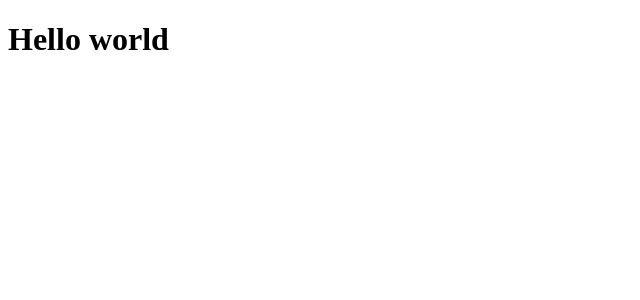
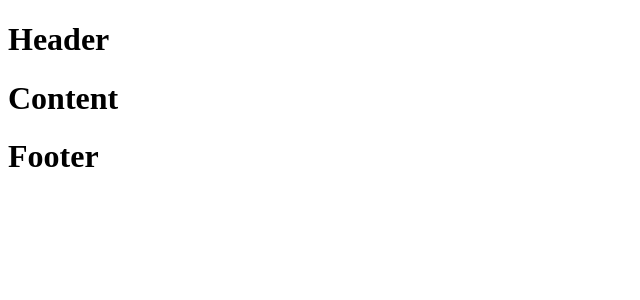
Before and after one commit to DeividasKakta/movie-review-app, a React (Create React App) app in the folder movie-review-ui/: page / in a window 1280 px wide. Shown: the top 300 px of the page, without its empty margins (0-640 px from the left). Built offline with nearby package versions, Linux system fonts and the light colour scheme.

Commit message:
Add initial Header, Content and Footer components

```diff
--- a/movie-review-ui/src/App.js
+++ b/movie-review-ui/src/App.js
@@ -1,10 +1,15 @@
+import Header from "./components/Header/Header";
+import Content from "./components/Content/Content";
+import Footer from "./components/Footer/Footer";
 
 function App() {
-  return (
-    <div>
-      <h1>Hello world</h1>
-    </div>
-  );
+    return (
+        <>
+            <Header/>
+            <Content/>
+            <Footer/>
+        </>
+    );
 }
 
 export default App;
--- /dev/null
+++ b/movie-review-ui/src/components/Content/Content.js
@@ -0,0 +1,11 @@
+
+const Content = () => {
+
+    return (
+        <>
+            <h1>Content</h1>
+        </>
+    )
+}
+
+export default Content
--- /dev/null
+++ b/movie-review-ui/src/components/Footer/Footer.js
@@ -0,0 +1,11 @@
+
+const Footer = () => {
+
+    return (
+        <>
+            <h1>Footer</h1>
+        </>
+    )
+}
+
+export default Footer
--- /dev/null
+++ b/movie-review-ui/src/components/Header/Header.js
@@ -0,0 +1,11 @@
+
+const Header = () => {
+
+    return (
+        <>
+            <h1>Header</h1>
+        </>
+    )
+}
+
+export default Header
```
